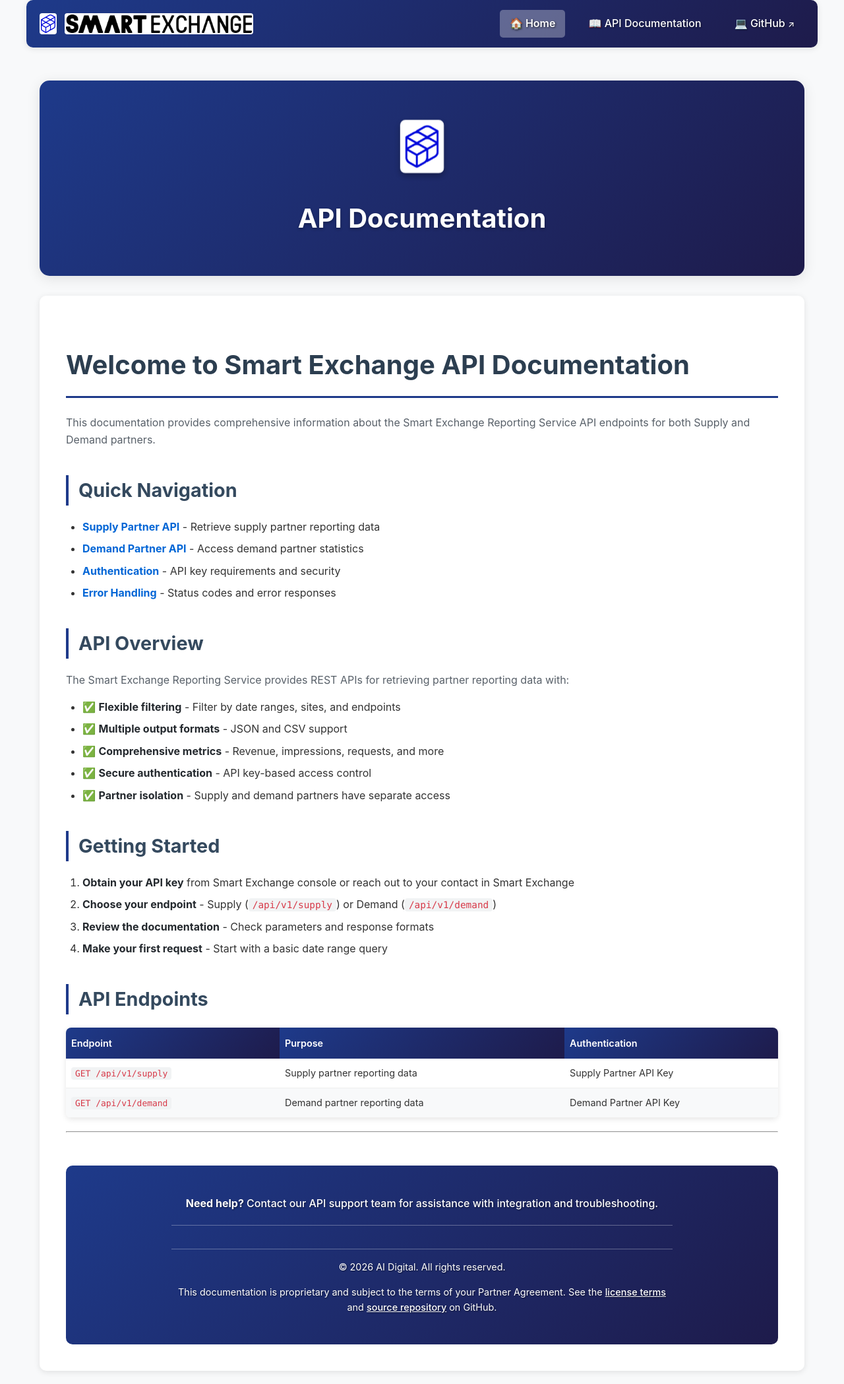
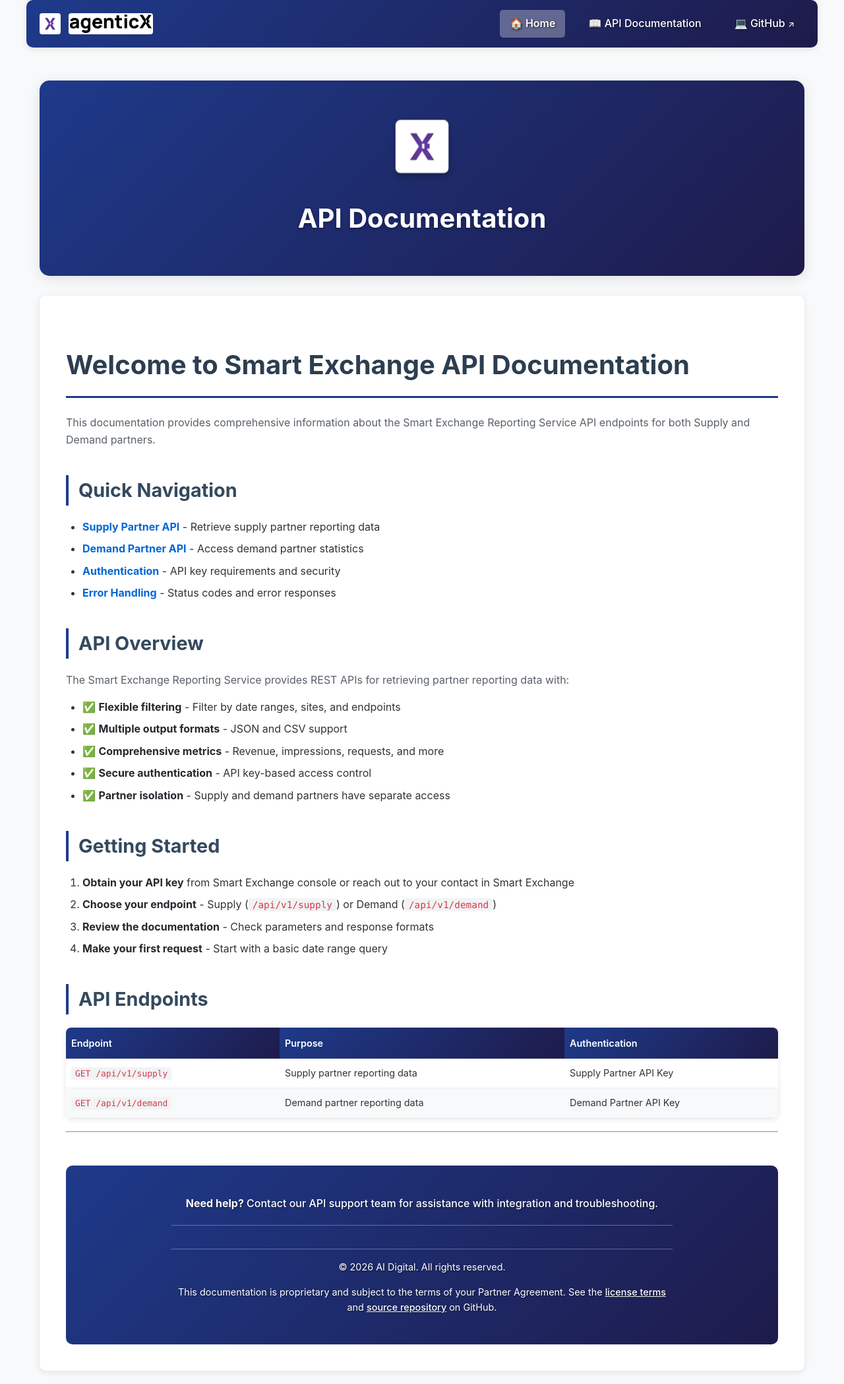
Before and after one commit to smart-exchange-ai-digital/public-api-docs, a Jekyll site: the page built from docs/index.md, in a window 1280 px wide. Shown: the whole page at 66% size. Built offline with Jekyll 4.4.1, drawn with Linux system fonts in a browser that asks for light colours.

Commit message:
Updated Brand and Logo to AgenticX

```diff
--- a/docs/_config.yml
+++ b/docs/_config.yml
@@ -2,7 +2,7 @@
 title: "Smart Exchange API Documentation"
 description: "Comprehensive API documentation for Smart Exchange Reporting Service - Supply and Demand Partner APIs"
 baseurl: "/public-api-docs"
-url: "https://smart-exchange-ai-digital.github.io"
+url: "https://public-api-docs.theagenticx.ai"
 
 # Site branding
 logo: "/public-api-docs/assets/icon.png"
--- a/docs/_includes/navigation.html
+++ b/docs/_includes/navigation.html
@@ -1,14 +1,14 @@
 <nav class="site-nav">
   <div class="nav-container">
     <a href="{{ '/' | relative_url }}" class="nav-logo">
-      <img src="https://smart-exchange-ai-digital.github.io/public-api-docs/assets/icon.png"
+      <img src="{{ '/assets/icon.png' | relative_url }}"
            alt="Smart Exchange Logo"
            class="logo-image"
            loading="eager"
            onerror="console.log('Logo failed to load:', this.src); this.style.border='2px solid red';"
            onload="console.log('Logo loaded successfully:', this.src);"
            crossorigin="anonymous">
-      <img src="https://smart-exchange-ai-digital.github.io/public-api-docs/assets/nameicon.png"
+      <img src="{{ '/assets/nameicon.png' | relative_url }}"
            alt="Smart Exchange API"
            class="name-logo-image"
            loading="eager"
--- a/docs/_layouts/home.html
+++ b/docs/_layouts/home.html
@@ -8,7 +8,7 @@ layout: default
 <div class="api-documentation">
   <div class="hero-section">
     <div class="hero-logo">
-      <img src="https://smart-exchange-ai-digital.github.io/public-api-docs/assets/icon.png" alt="Smart Exchange Logo" class="hero-logo-image" loading="eager">
+      <img src="{{ '/assets/icon.png' | relative_url }}" alt="Smart Exchange Logo" class="hero-logo-image" loading="eager">
     </div>
     <h1 class="hero-title">{{ page.title | default: site.title }}</h1>
   </div>
```
Also changed, not shown: docs/assets/icon.png, docs/assets/nameicon.png.
